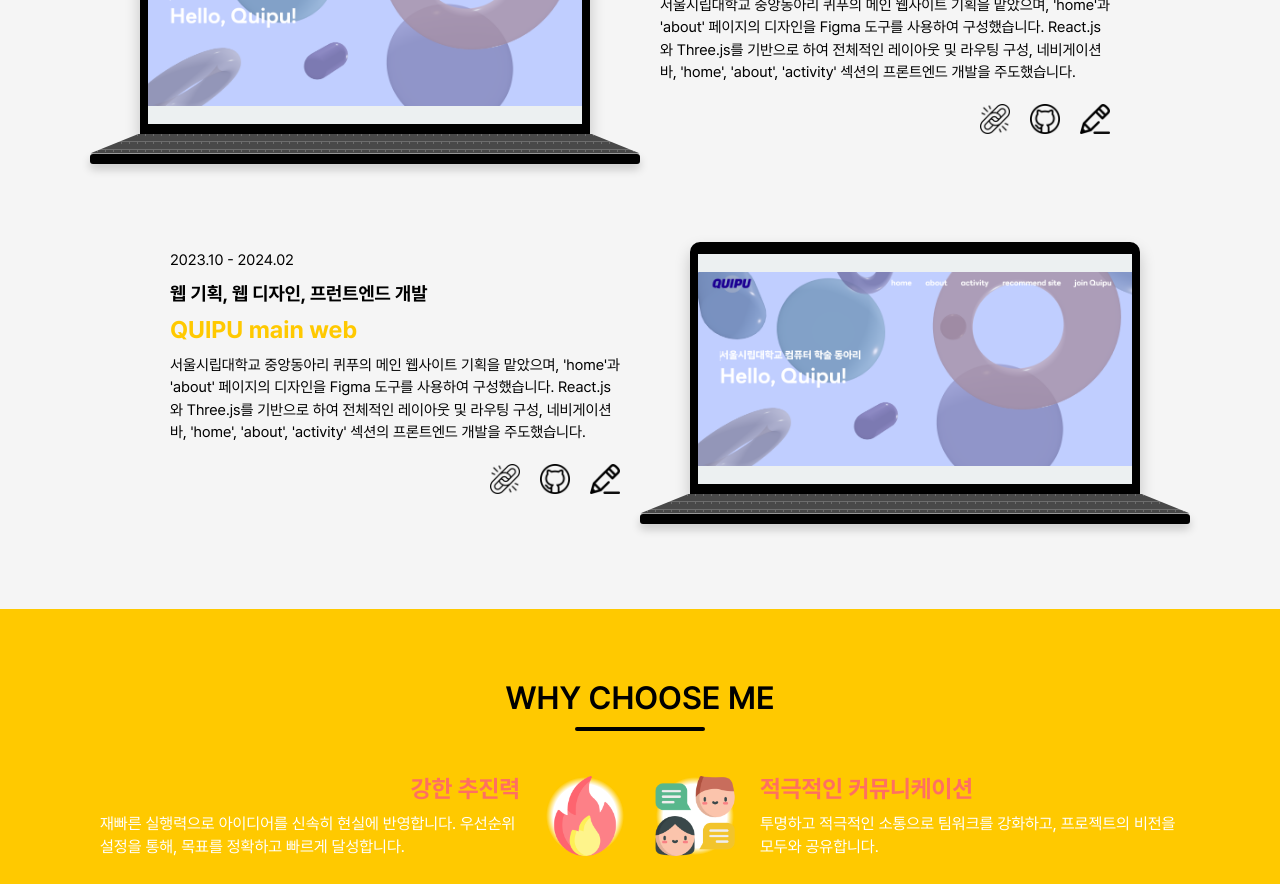
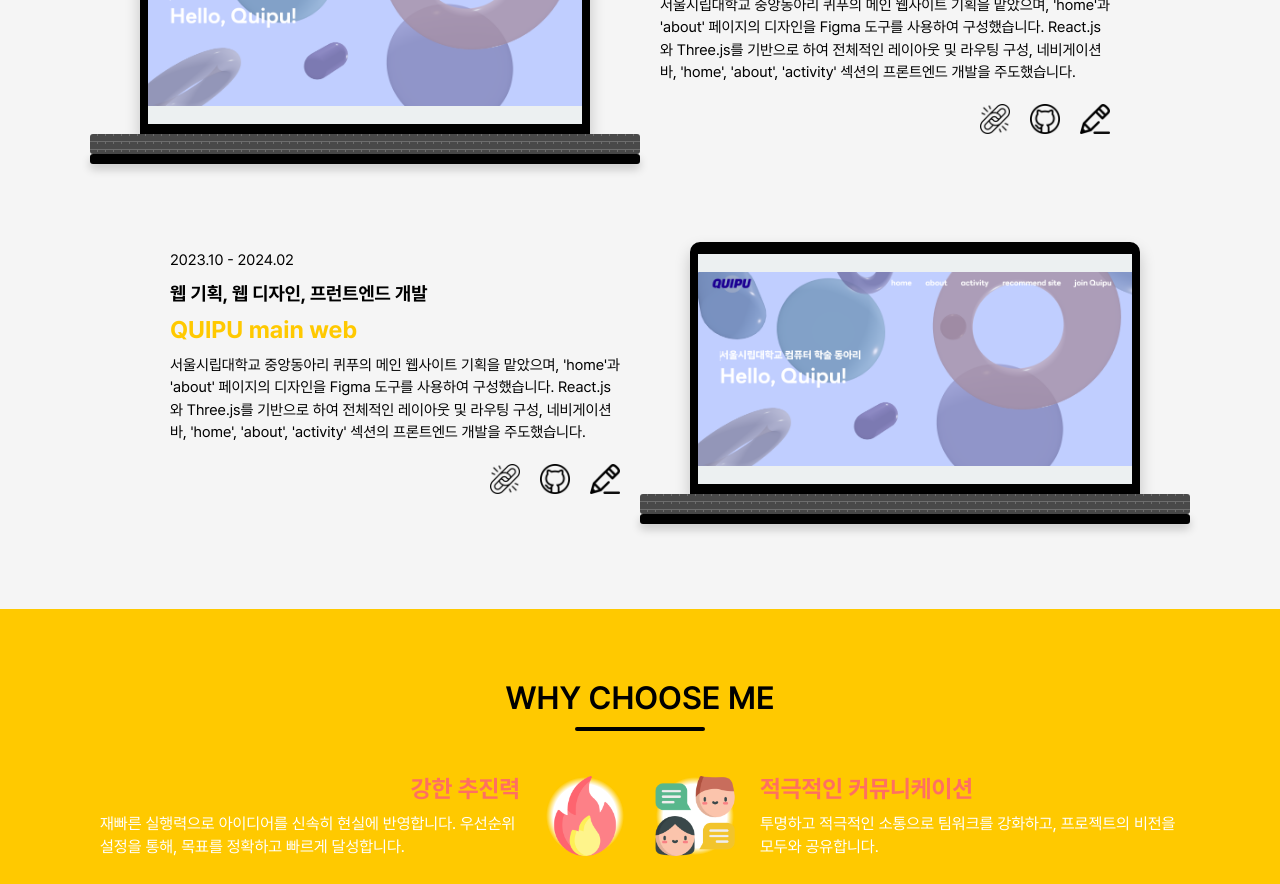
Before and after one commit to YenaLey/yenaley.github.io, a React (Create React App) app: page / in a window 1280 px wide. Shown: the part 3720-4604 px from the top of the page. Built offline with nearby package versions, Linux system fonts and the light colour scheme; no server answers.

Commit message:
chore: project 키보드 width 이슈 확인

```diff
--- a/src/components/PROJECTS/PROJECTS.css
+++ b/src/components/PROJECTS/PROJECTS.css
@@ -84,7 +84,6 @@
     left: 50%;
     transform: translateX(-50%);
     width: 550px;
-    clip-path: polygon(9% 0, 91% 0, 100% 100%, 0% 100%);
     height: 20px;
     background-color: rgb(73, 73, 73);
     border-radius: 3px;
```
Also changed, not shown: 1 other file (tests, documents, lock files or other folders).
